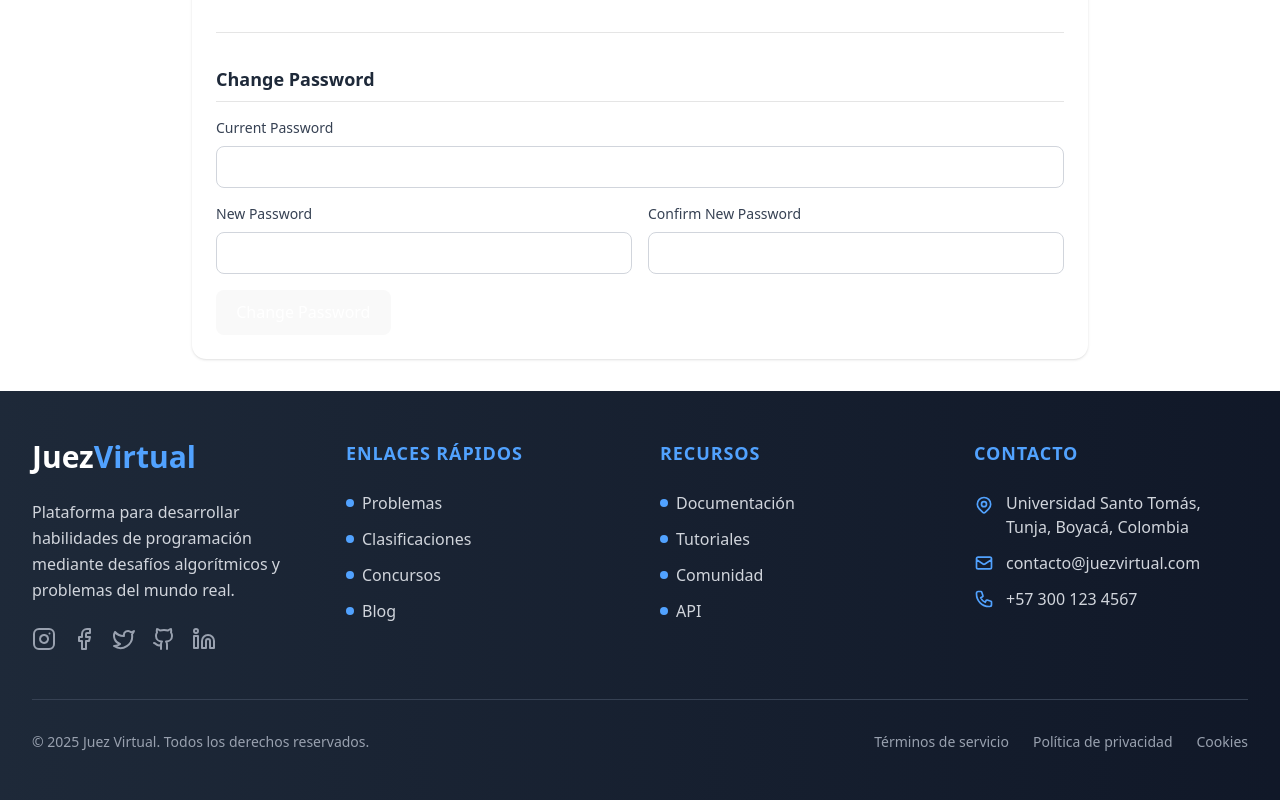
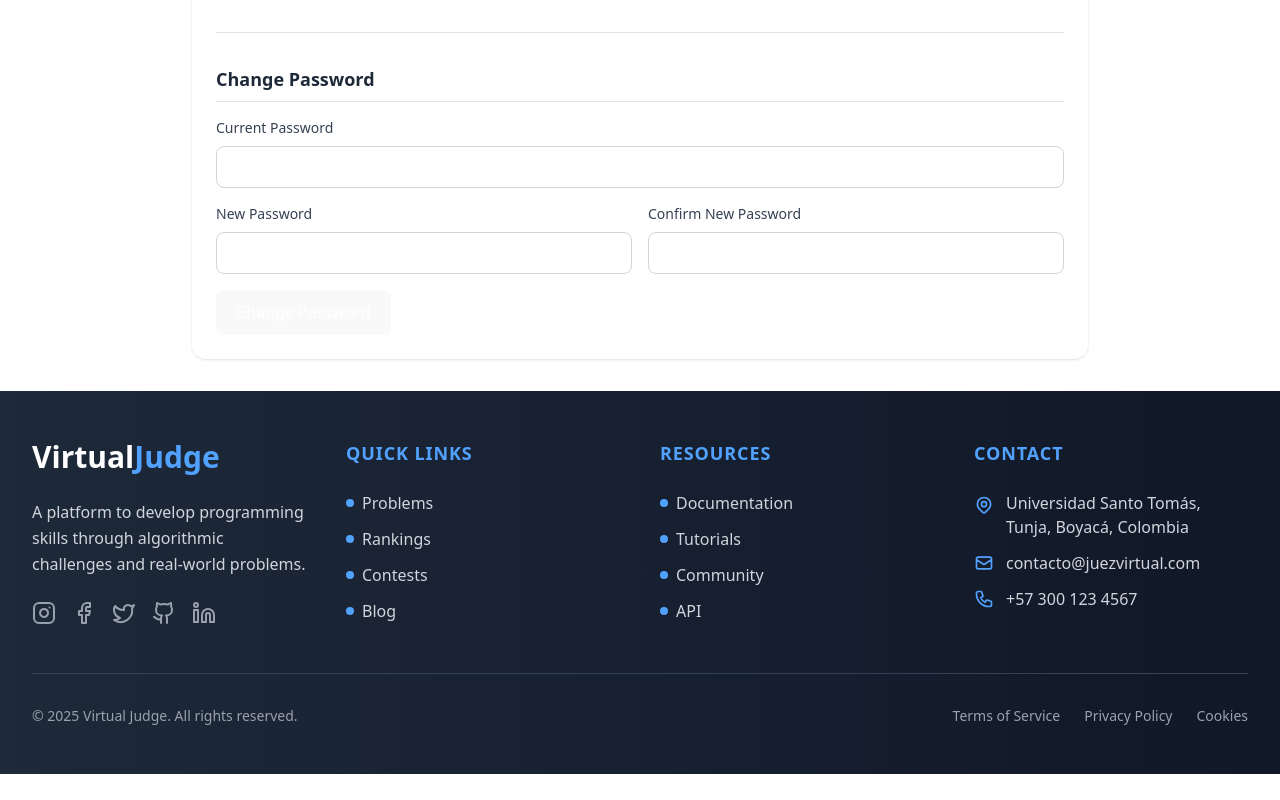
Before and after one commit to KendoTMJJ/front_juez, a React (Vite) app: page /edit-profile/1 in a window 1280 px wide. Shown: the part 701-1501 px from the top of the page. After the commit the page ends 1475 px from the top, so only its background shows below. Built offline with nearby package versions, Linux system fonts and the light colour scheme; no server answers.

Commit message:
traducción de footer

```diff
--- a/src/components/Footer.jsx
+++ b/src/components/Footer.jsx
@@ -14,12 +14,12 @@ export function Footer() {
               className="flex items-center cursor-pointer"
               onClick={() => navigate("/")}
             >
-              <span className="text-3xl font-bold text-white">Juez</span>
-              <span className="text-3xl font-bold text-blue-400">Virtual</span>
+              <span className="text-3xl font-bold text-white">Virtual</span>
+              <span className="text-3xl font-bold text-blue-400">Judge</span>
             </div>
             <p className="text-gray-300 leading-relaxed">
-              Plataforma para desarrollar habilidades de programación mediante
-              desafíos algorítmicos y problemas del mundo real.
+              A platform to develop programming skills through algorithmic
+              challenges and real-world problems.
             </p>
             <div className="flex space-x-4">
               <a
@@ -58,7 +58,7 @@ export function Footer() {
           {/* Quick Links */}
           <div className="space-y-6">
             <h3 className="text-lg font-bold text-blue-400 uppercase tracking-wider">
-              Enlaces Rápidos
+              Quick Links
             </h3>
             <ul className="space-y-3">
               <li>
@@ -67,7 +67,7 @@ export function Footer() {
                   className="text-gray-300 hover:text-white transition-colors flex items-center"
                 >
                   <span className="w-2 h-2 bg-blue-400 rounded-full mr-2"></span>
-                  Problemas
+                  Problems
                 </Link>
               </li>
               <li>
@@ -76,7 +76,7 @@ export function Footer() {
                   className="text-gray-300 hover:text-white transition-colors flex items-center"
                 >
                   <span className="w-2 h-2 bg-blue-400 rounded-full mr-2"></span>
-                  Clasificaciones
+                  Rankings
                 </Link>
               </li>
               <li>
@@ -85,7 +85,7 @@ export function Footer() {
                   className="text-gray-300 hover:text-white transition-colors flex items-center"
                 >
                   <span className="w-2 h-2 bg-blue-400 rounded-full mr-2"></span>
-                  Concursos
+                  Contests
                 </Link>
               </li>
               <li>
@@ -103,7 +103,7 @@ export function Footer() {
           {/* Resources */}
           <div className="space-y-6">
             <h3 className="text-lg font-bold text-blue-400 uppercase tracking-wider">
-              Recursos
+              Resources
             </h3>
             <ul className="space-y-3">
               <li>
@@ -112,7 +112,7 @@ export function Footer() {
                   className="text-gray-300 hover:text-white transition-colors flex items-center"
                 >
                   <span className="w-2 h-2 bg-blue-400 rounded-full mr-2"></span>
-                  Documentación
+                  Documentation
                 </a>
               </li>
               <li>
@@ -121,7 +121,7 @@ export function Footer() {
                   className="text-gray-300 hover:text-white transition-colors flex items-center"
                 >
                   <span className="w-2 h-2 bg-blue-400 rounded-full mr-2"></span>
-                  Tutoriales
+                  Tutorials
                 </a>
               </li>
               <li>
@@ -130,7 +130,7 @@ export function Footer() {
                   className="text-gray-300 hover:text-white transition-colors flex items-center"
                 >
                   <span className="w-2 h-2 bg-blue-400 rounded-full mr-2"></span>
-                  Comunidad
+                  Community
                 </a>
               </li>
               <li>
@@ -148,7 +148,7 @@ export function Footer() {
           {/* Contact */}
           <div className="space-y-6">
             <h3 className="text-lg font-bold text-blue-400 uppercase tracking-wider">
-              Contacto
+              Contact
             </h3>
             <address className="text-gray-300 not-italic">
               <div className="flex items-start mb-3">
@@ -222,24 +222,24 @@ export function Footer() {
           </div>
         </div>
 
-        {/* Copyright and Credits */}
+        {/* Copyright */}
         <div className="border-t border-gray-700 mt-12 pt-8 flex flex-col md:flex-row justify-between items-center">
           <p className="text-gray-400 text-sm mb-4 md:mb-0">
-            &copy; {new Date().getFullYear()} Juez Virtual. Todos los derechos
-            reservados.
+            &copy; {new Date().getFullYear()} Virtual Judge. All rights
+            reserved.
           </p>
           <div className="flex space-x-6">
             <a
               href="#"
               className="text-gray-400 hover:text-white text-sm transition-colors"
             >
-              Términos de servicio
+              Terms of Service
             </a>
             <a
               href="#"
               className="text-gray-400 hover:text-white text-sm transition-colors"
             >
-              Política de privacidad
+              Privacy Policy
             </a>
             <a
               href="#"
```
